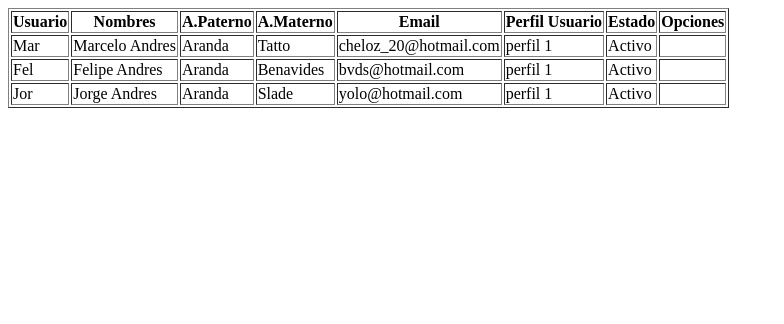
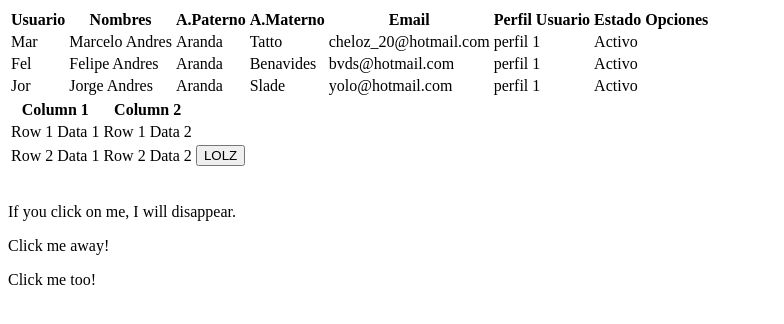
Before and after one commit to M-Aranda/testPHPKamal, a PHP site: page /mantenedor.php in a window 1280 px wide. Shown: the top 324 px of the page, without its empty margins (0-784 px from the left). Run offline with PHP 8.4, Linux system fonts and the light colour scheme; data comes from the database, SQL or seed files in the repository; some libraries are stand-ins or nearby versions.

Commit message:
Jquery funciona

```diff
--- a/view/mantenedor.php
+++ b/view/mantenedor.php
@@ -8,6 +8,32 @@ and open the template in the editor.
     <head>
         <meta charset="UTF-8">
         <title></title>
+
+
+
+
+        <link rel="stylesheet" type="text/css" href="https://cdn.datatables.net/1.10.24/css/jquery.dataTables.css">
+        <script type="text/javascript" charset="utf8" src="https://cdn.datatables.net/1.10.24/js/jquery.dataTables.js"></script>
+
+        <script type="text/javascript"  src="../JQuery/JQuery.js"></script>
+
+
+<!--   <script src="https://ajax.googleapis.com/ajax/libs/jquery/3.5.1/jquery.min.js"></script>  este es el CDN de jquery-->
+
+
+
+        <script>
+            $(document).ready(function () {
+                $("p").click(function () {
+                    $(this).hide();
+                });
+            });
+
+
+        </script>
+
+
+
     </head>
     <body>
         <?php
@@ -18,7 +44,7 @@ and open the template in the editor.
         require_once("../model/Perfil.php");
         ?>
 
-        <table id=tablaUsuarios border=default>
+        <table id="tablaUsuarios">
             <tr>
                 <th>Usuario</th>
                 <th>Nombres</th>
@@ -40,7 +66,7 @@ and open the template in the editor.
                         $estado = "Activo";
                     }
 
-                echo "</tr>
+                    echo "</tr>
                 <td>" . $u->getUsuario() . "</td>
                 <td>" . $u->getNombres() . "</td>
                 <td>" . $u->getAp_paterno() . "</td>
@@ -48,13 +74,37 @@ and open the template in the editor.
                 <td>" . $u->getEmail() . "</td>
                 <td>" . $u->getPerfil()->getPerfil() . "</td>
                 <td>" . $estado . "</td>
-                <td></td>
+                <td> </td>
                 </tr>";
                 }
                 ?>
             </tr>
         </table>
+
+        <table id="yolo" class="display">
+            <thead>
+                <tr>
+                    <th>Column 1</th>
+                    <th>Column 2</th>
+                </tr>
+            </thead>
+            <tbody>
+                <tr>
+                    <td>Row 1 Data 1</td>
+                    <td>Row 1 Data 2</td>
+                </tr>
+                <tr>
+                    <td>Row 2 Data 1</td>
+                    <td>Row 2 Data 2</td>
+                    <td><button id="boton">LOLZ</button></td>
+                </tr>
+            </tbody>
+        </table>
         <br>
+
+        <p>If you click on me, I will disappear.</p>
+        <p>Click me away!</p>
+        <p>Click me too!</p>
 
 
 
```
Also changed, not shown: JQuery/JQuery.js (renamed from ajax.js).
